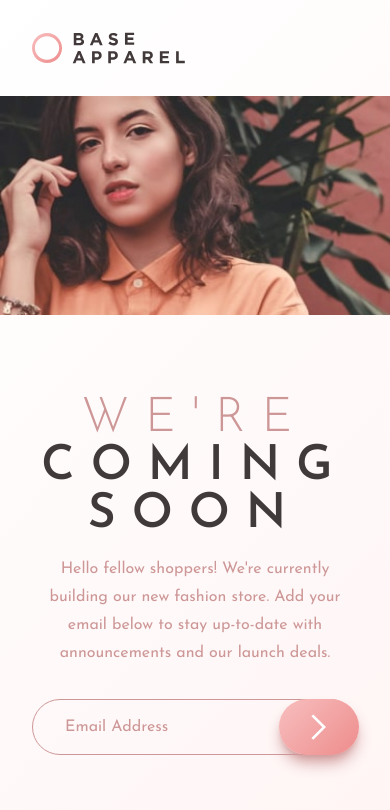
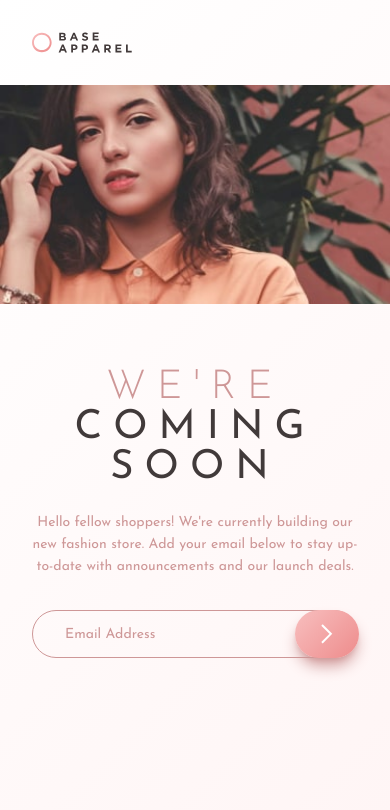
Before and after one commit to john-mirage/base-apparel-coming-soon, a website built with Vite: page index.html in a window 390 px wide. Built offline with nearby package versions, Linux system fonts and the light colour scheme.

Commit message:
fix: fix mobile styles to follow design

```diff
--- a/index.html
+++ b/index.html
@@ -15,7 +15,7 @@
 
         <div class="w-full lg:w-1/2 2xl:w-[55%] lg:flex lg:flex-col lg:bg-pattern-desktop lg:bg-no-repeat lg:bg-cover">
             <header class="max-w-lg lg:max-w-xl m-auto p-8 lg:pt-24 lg:pb-0 lg:px-10 w-full lg:flex-shrink-0 lg:flex-grow-0">
-                <svg class="w-auto h-8 lg:h-10" xmlns="http://www.w3.org/2000/svg" viewBox="0 0 158 33">
+                <svg class="w-[6.25rem] h-auto lg:w-40" xmlns="http://www.w3.org/2000/svg" viewBox="0 0 158 33">
                     <defs>
                         <linearGradient id="a" x1="0%" y1="0%" y2="100%"><stop offset="0%" stop-color="#F8BFBF"/>
                             <stop offset="100%" stop-color="#EE8B8B"/>
@@ -30,11 +30,11 @@
 
             <div class="w-full h-auto pt-[56.25%] bg-hero-mobile bg-no-repeat bg-cover bg-left-top lg:hidden"></div>
 
-            <section class="max-w-lg lg:max-w-xl m-auto w-full px-8 lg:px-10 my-20 lg:flex-1 lg:flex lg:flex-col lg:justify-center">
-                <h1 class="mb-4 text-center lg:text-left text-5xl lg:text-7xl text-dark-grayish-red font-semibold tracking-[1rem] lg:leading-[5rem] uppercase"><span class="text-desaturated-red font-light">we're </span>coming soon</h1>
-                <p class="mb-8 text-center lg:text-left text-base leading-7 text-desaturated-red font-normal">Hello fellow shoppers! We're currently building our new fashion store. Add your email below to stay up-to-date with announcements and our launch deals.</p>
-                <div class="relative w-full h-14">
-                    <input id="email-input" class="w-full h-full px-8 rounded-full bg-transparent border-desaturated-red border text-dark-grayish-red outline-dark-grayish-red placeholder:text-desaturated-red" placeholder="Email Address" type="text">
+            <section class="max-w-lg lg:max-w-xl m-auto w-full px-8 lg:px-10 mt-16 mb-24 lg:flex-1 lg:flex lg:flex-col lg:justify-center">
+                <h1 class="mb-6 text-center lg:text-left text-[2.5rem] leading-[2.5rem] lg:text-7xl text-dark-grayish-red font-medium tracking-[0.6875rem] lg:leading-[5rem] uppercase"><span class="text-desaturated-red font-light">we're </span>coming soon</h1>
+                <p class="mb-8 text-center lg:text-left text-sm leading-[1.375rem] font-medium text-desaturated-red">Hello fellow shoppers! We're currently building our new fashion store. Add your email below to stay up-to-date with announcements and our launch deals.</p>
+                <div class="relative w-full h-12">
+                    <input id="email-input" class="w-full h-full px-8 rounded-full bg-transparent border-desaturated-red border text-sm font-medium text-dark-grayish-red outline-dark-grayish-red placeholder:text-desaturated-red" placeholder="Email Address" type="text">
 
                     <svg id="email-error-icon" class="hidden absolute top-1/2 right-24 lg:right-32 w-6 h-auto -translate-y-1/2" xmlns="http://www.w3.org/2000/svg" viewBox="0 0 24 24">
                         <g fill="none" fill-rule="evenodd">
@@ -45,8 +45,8 @@
 
                     <p id="email-error-message" class="hidden absolute bottom-0 left-0 w-full px-8 py-2 translate-y-full text-sm text-soft-red font-normal">Please provide a valid email</p>
 
-                    <button id="email-button" class="group flex absolute top-0 right-0 overflow-hidden w-20 lg:w-28 h-full rounded-full gradient-orange shadow-desaturated-red shadow-lg translate-x-px">
-                        <svg class="w-4 h-auto m-auto" xmlns="http://www.w3.org/2000/svg" viewBox="0 0 12 20">
+                    <button id="email-button" class="group flex absolute top-0 right-0 overflow-hidden w-16 lg:w-28 h-full rounded-full gradient-orange shadow-desaturated-red shadow-lg translate-x-px">
+                        <svg class="w-3 h-auto m-auto" xmlns="http://www.w3.org/2000/svg" viewBox="0 0 12 20">
                             <path fill="none" stroke="#FFF" stroke-width="2" d="M1 1l8.836 8.836L1 18.671"/>
                         </svg>
                         <div class="absolute top-0 left-0 w-full h-full bg-white opacity-0 transition-opacity group-hover:opacity-40"></div>
```
